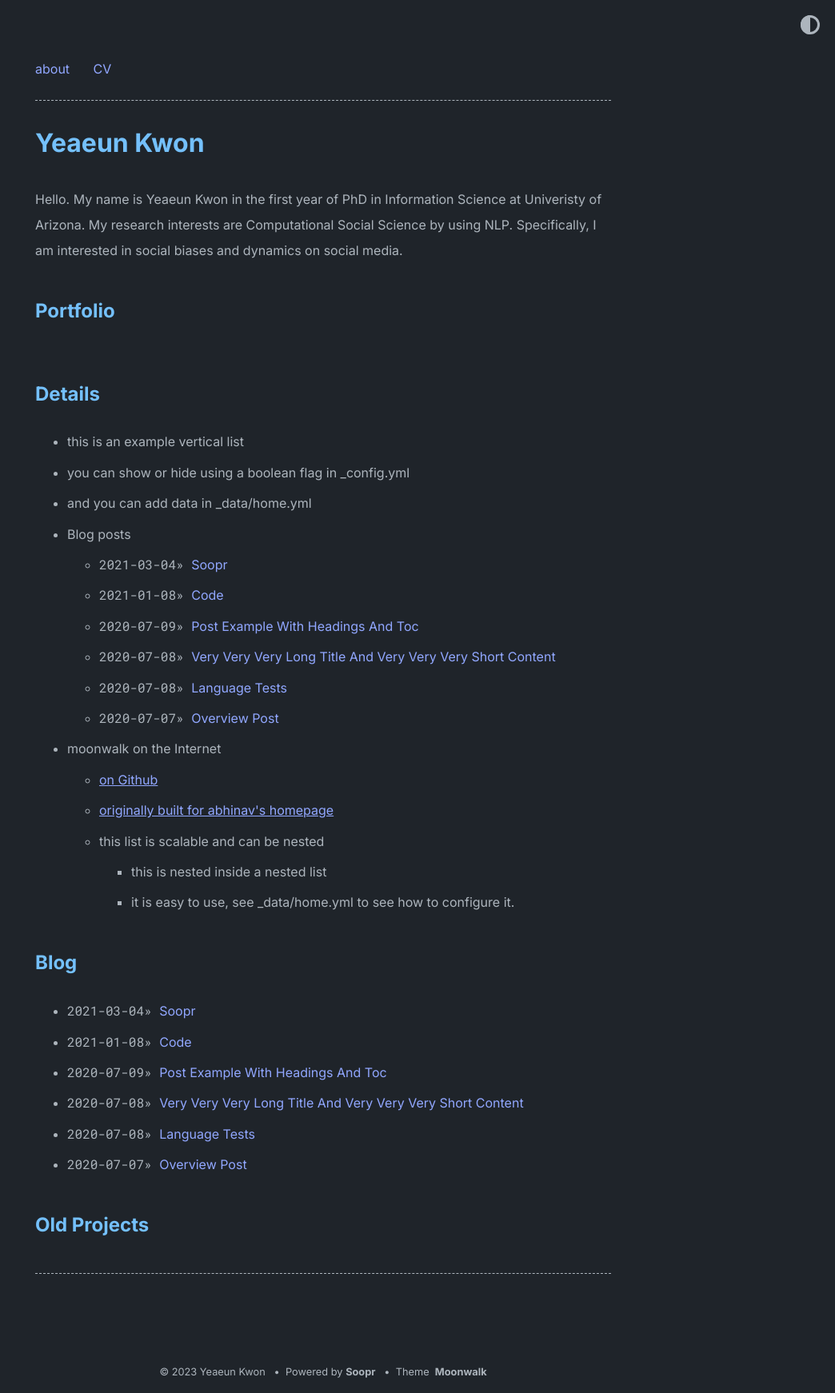
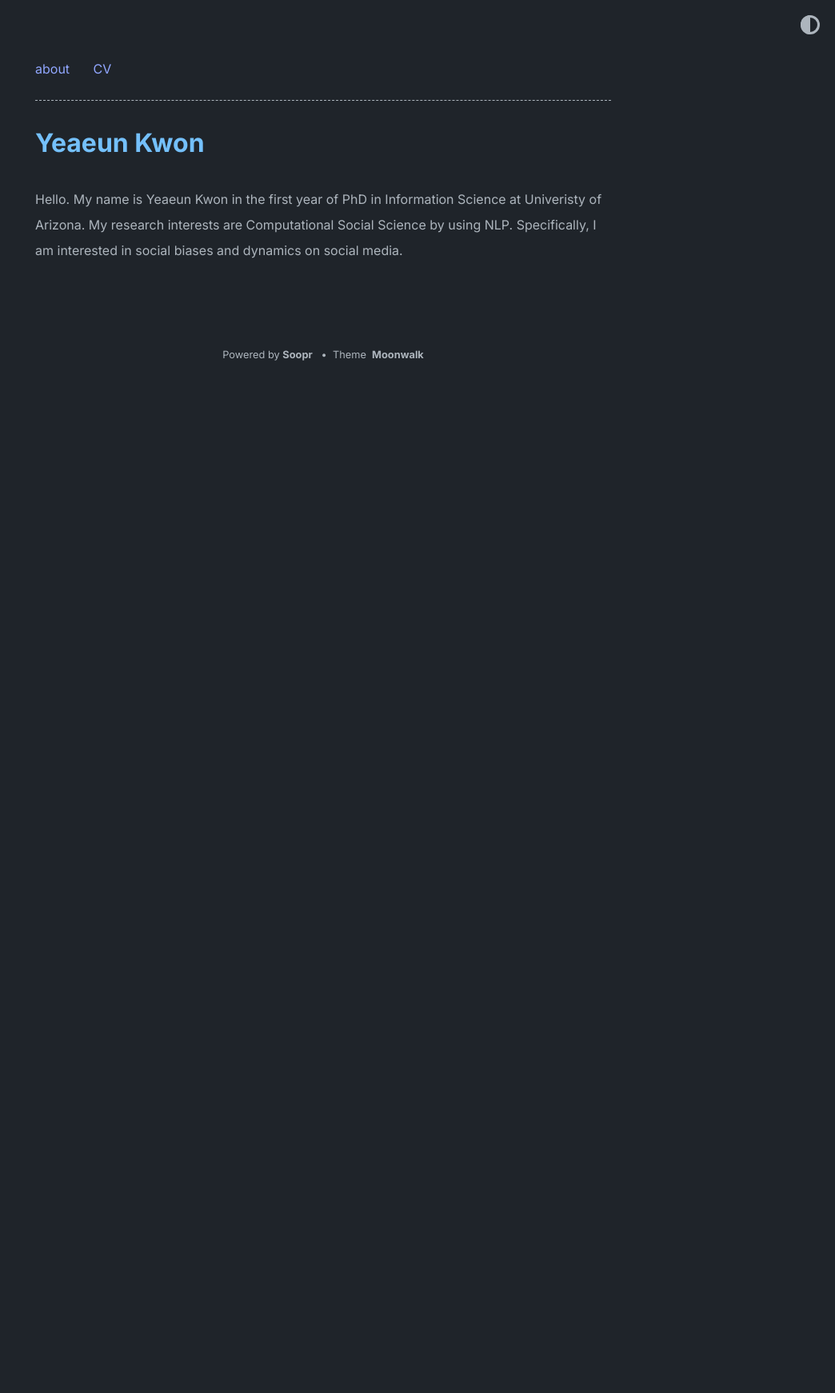
Before and after one commit to yeaeunkwon/yeaeunkwon.github.io, a Jekyll site: the page built from index.md, in a window 1280 px wide. Shown: the whole page at 80% size, without its empty margins (236-1280 px from the left). Built offline with Jekyll 4.4.1, drawn with Linux system fonts in a browser that asks for light colours; after the commit the page ends 900 px from its top, so only the background shows below that.

Commit message:
Update _config.yml

```diff
--- a/_config.yml
+++ b/_config.yml
@@ -21,15 +21,15 @@ theme_config:
   date_format: "%Y-%m-%d" # customize how date is formatted
   show_description: true # show blog description
   show_navbar: true # show horizontal navbar
-  show_footer: true # show footer links in home page,add in _data/home.yml
-  show_copyright: true # show copyright notice in footer
+  show_footer: false # show footer links in home page,add in _data/home.yml
+  show_copyright: false # show copyright notice in footer
   # following keys are using to create home layout
-  show_projects: true # show projects as cards, add in _data/home.yml
-  show_blog: true # show blog posts added in _posts
-  show_old_projects: true # show old projects as cards, add in _data/home.yml
-  show_misc_list: true # show generic vertical list for misc details, add _data/home.yml
-  show_reading_time: true # show number of words and reading time in the blog posts
-  show_tags: true # show tags in a blog posts
+  show_projects: false # show projects as cards, add in _data/home.yml
+  show_blog: false # show blog posts added in _posts
+  show_old_projects: false # show old projects as cards, add in _data/home.yml
+  show_misc_list: false # show generic vertical list for misc details, add _data/home.yml
+  show_reading_time: false # show number of words and reading time in the blog posts
+  show_tags: false # show tags in a blog posts
   # options for "home" page
   home:
     title_projects: Portfolio
```
